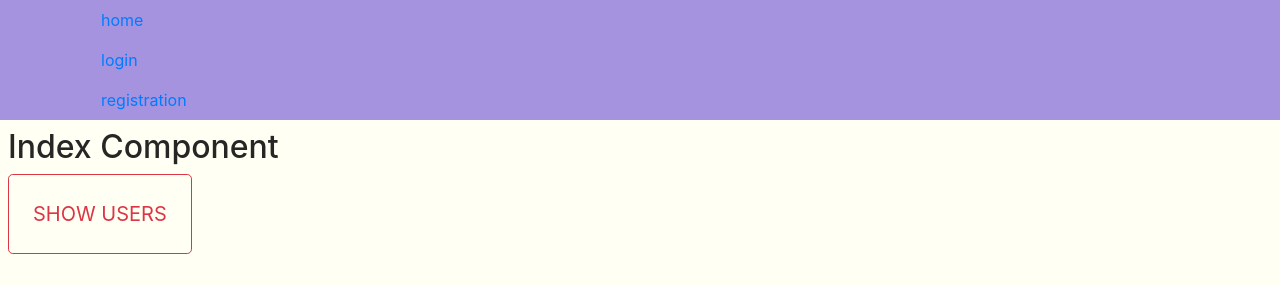
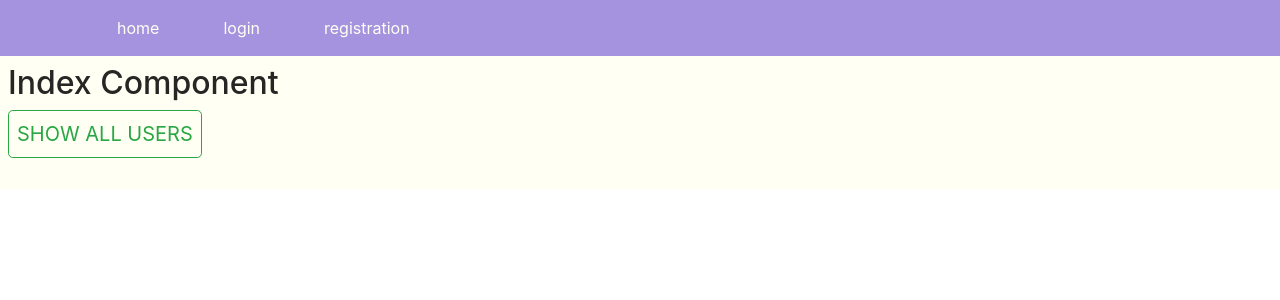
Before and after one commit to butvin/v2europa, a Vue app: page / in a window 1280 px wide. Shown: the top 300 px of the page. Built offline with nearby package versions, Linux system fonts and the light colour scheme.

Commit message:
hotfixes#2

```diff
--- a/src/App.vue
+++ b/src/App.vue
@@ -1,6 +1,6 @@
 <template>
   <div id="app">
-  <HeaderComponent></HeaderComponent>
+  <HeaderComponent />
   <b-container fluid="true" class="p-2">
     <b-row>
       <b-col>
--- a/src/components/IndexComponent.vue
+++ b/src/components/IndexComponent.vue
@@ -1,6 +1,6 @@
 <template>
   <div class="index-component">
-    <h2>Index Component</h2>
+    <h2>Index2 Component</h2>
     <div>
       <b-button
         variant="outline-danger"
@@ -117,12 +117,12 @@ export default {
     <h2>Index Component</h2>
     <div>
       <b-button
-        class="mb-4 p-4"
-        variant="outline-danger"
+        class="mb-4 p-2"
+        variant="outline-success"
         size="lg"
         @click="showAllUsers"
       >
-        <span class="text-uppercase">show users</span>
+        <span class="text-uppercase">show all users</span>
       </b-button>
     </div>
     <div v-if="users">
@@ -137,18 +137,6 @@ export default {
       >
       </b-table>
     </div>
-<!--    <b-container fluid="true">-->
-<!--      <div-->
-<!--        v-for="user in users"-->
-<!--        :key="user.id"-->
-<!--      >-->
-<!--        <b-row >-->
-<!--          <b-col>-->
-<!--            <pre>{{ user }}</pre>-->
-<!--          </b-col>-->
-<!--        </b-row>-->
-<!--      </div>-->
-<!--    </b-container>-->
   </div>
 </template>
 
@@ -164,7 +152,7 @@ export default {
         {
           key: 'id',
           sortable: true,
-          label: '#ID'
+          label: '#'
         },
         {
           key: 'name',
@@ -186,29 +174,14 @@ export default {
           key: 'role_id',
           sortable: true,
           label: 'Role',
-          variant: 'secondary',
-          formatter: (value, key, user) => {
-            return value === 1 ? [ value, key, user ] : 'client'
-          }
+          variant: 'secondary'
+          // formatter: (value, key, user) => {
+          //   return value === 1 ? [ value, key, user ] : 'client'
+          // }
         },
         {
           key: 'password',
           sortable: false
-        },
-        {
-          key: 'api_token',
-          sortable: false,
-          variant: 'warning'
-        },
-        {
-          key: 'gl_token',
-          sortable: false,
-          variant: 'warning'
-        },
-        {
-          key: 'fb_token',
-          sortable: false,
-          variant: 'warning'
         },
         {
           key: 'created_at',
@@ -219,12 +192,6 @@ export default {
         {
           key: 'verified_at',
           label: 'Verified',
-          sortable: true,
-          variant: 'info'
-        },
-        {
-          key: 'updated_at',
-          label: 'Updated',
           sortable: true,
           variant: 'info'
         }
--- a/src/components/layouts/HeaderComponent.vue
+++ b/src/components/layouts/HeaderComponent.vue
@@ -1,9 +1,17 @@
 <template>
   <div class="header-component">
     <b-container>
-      <router-link to="/" class="nav-link">home</router-link>
-      <router-link to="/login" class="nav-link">login</router-link>
-      <router-link to="/register" class="nav-link">registration</router-link>
+      <b-nav>
+        <b-nav-item>
+          <router-link to="/" class="nav-link">home</router-link>
+        </b-nav-item>
+        <b-nav-item>
+          <router-link to="/login" class="nav-link">login</router-link>
+        </b-nav-item>
+        <b-nav-item>
+          <router-link to="/register" class="nav-link">registration</router-link>
+        </b-nav-item>
+      </b-nav>
     </b-container>
   </div>
 </template>
@@ -18,4 +26,7 @@ export default {
 .header-component {
   background: #A593E0;
 }
+.header-component a {
+  color: #fffff3;
+}
 </style>
--- a/src/main.js
+++ b/src/main.js
@@ -23,6 +23,7 @@ Vue.config.productionTip = false
 
 const app = new Vue({
   render: h => h(App),
+  comments: { App },
   router
 })
 
```
Lines whose indentation alone changed are shown as unchanged.
